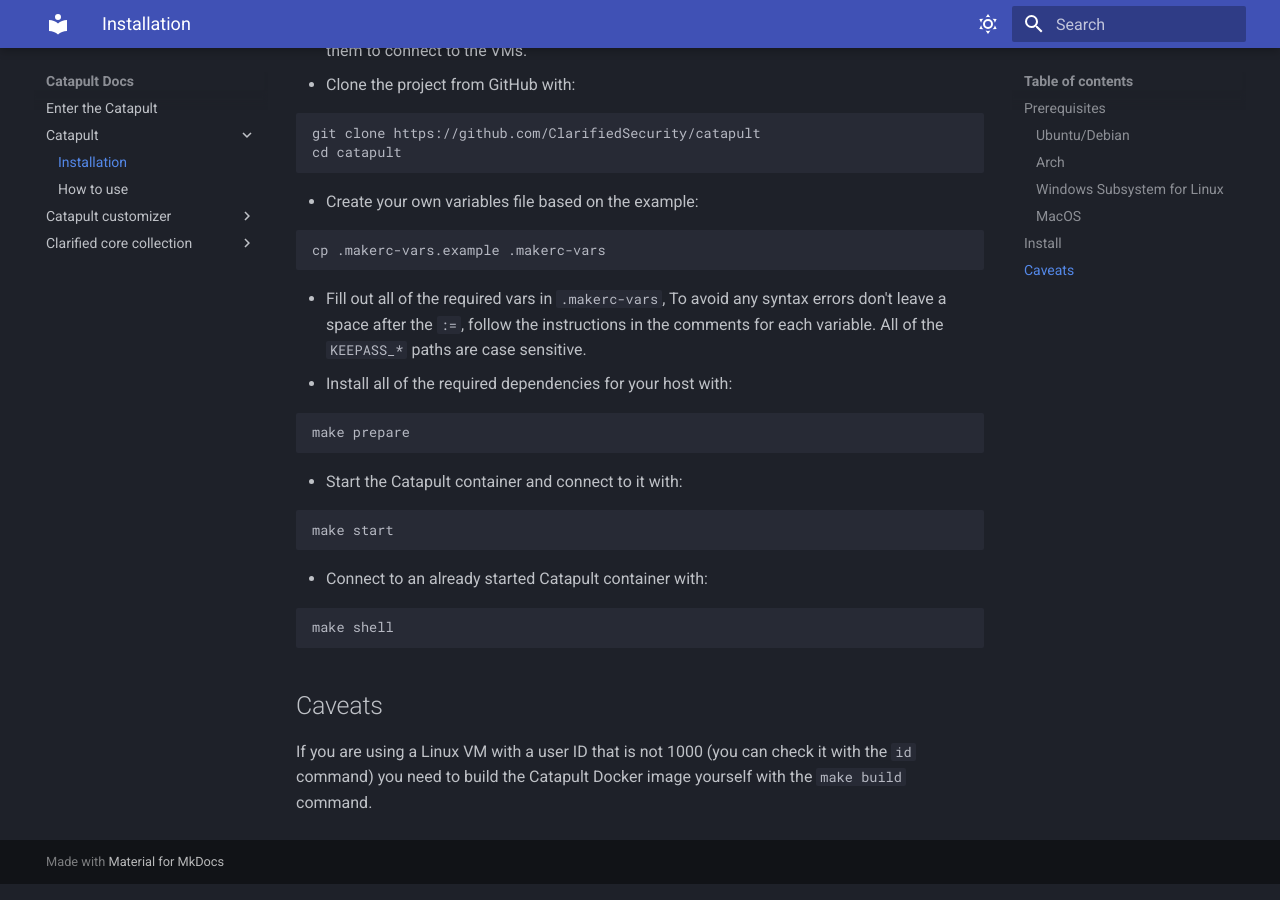
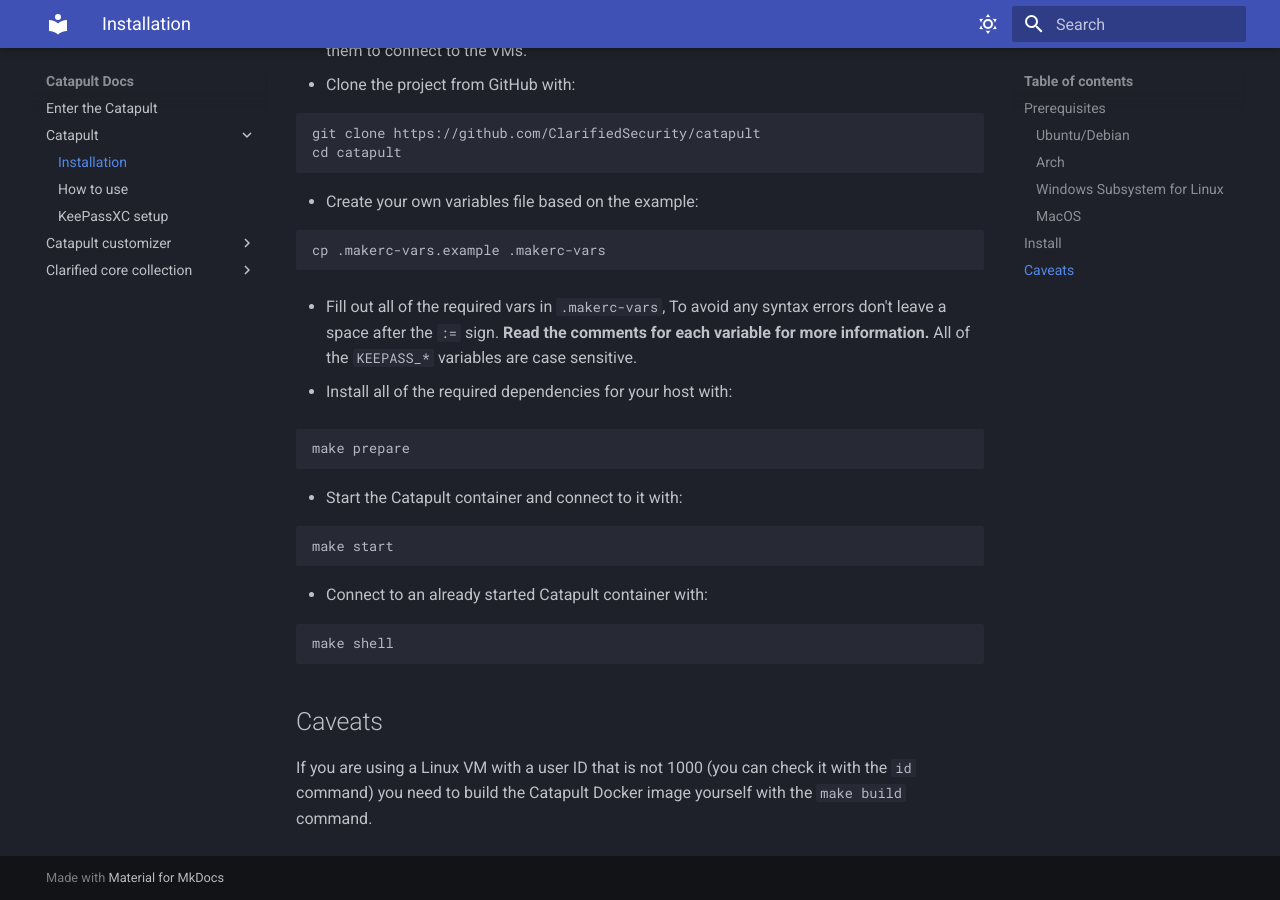
Before and after one commit to ClarifiedSecurity/catapult-docs, an MkDocs documentation site: the page built from docs/catapult/01-installation.md, in a window 1280 px wide and 900 px high, scrolled down 1315 px. Built offline with MkDocs 1.6.1 and Material for MkDocs 9.7.7, drawn with Linux system fonts in a browser that asks for light colours.

Commit message:
CatapultBot update docs

````diff
--- a/docs/catapult/01-installation.md
+++ b/docs/catapult/01-installation.md
@@ -62,7 +62,8 @@
 cp .makerc-vars.example .makerc-vars
 ```
 
-- Fill out all of the required vars in `.makerc-vars`, To avoid any syntax errors don't leave a space after the `:=`, follow the instructions in the comments for each variable. All of the `KEEPASS_*` paths are case sensitive.
+- Fill out all of the required vars in `.makerc-vars`, To avoid any syntax errors don't leave a space after the `:=` sign. **Read the comments for each variable for more information.** All of the `KEEPASS_*` variables are case sensitive.
+
 - Install all of the required dependencies for your host with:
 
 ```sh
````
Also changed, not shown: docs/catapult/90-set-up-keepass.md (added, +13 -0 lines).
